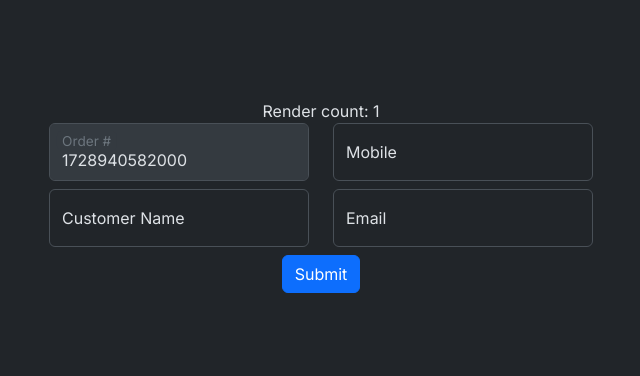
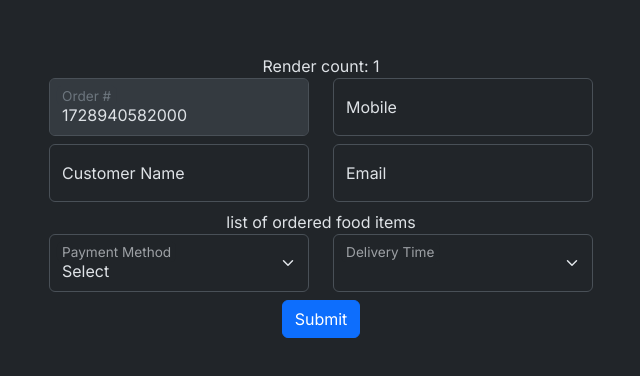
Before and after one commit to skrtz/food-delivery-form, a React (Vite) app: page / in a window 1280 px wide. Shown: the part 204-580 px from the top of the page, without its empty margins (319-959 px from the left). Built offline with nearby package versions, Linux system fonts and the light colour scheme.

Commit message:
create reusable dropdown component

```diff
--- a/src/components/FoodDeliveryForm.tsx
+++ b/src/components/FoodDeliveryForm.tsx
@@ -1,13 +1,31 @@
 import { useForm, FieldErrors } from 'react-hook-form'
 import { getRenderCount } from '../utils/getRenderCount';
 import { TextField } from '../controls/TextField';
+import { Select } from '../controls/Select';
+import { SelectOptionType } from '../types';
 
 type FoodDeliveryFormType = {
     orderNumber: number,
     email: string,
     customerName: string,
     mobile: string,
+    paymentMethod: string,
+    deliveryTime: string,
 }
+
+const paymentOptions: SelectOptionType[] = [
+    { value: '', text: 'Select' },
+    { value: 'online', text: 'Paid Online' },
+    { value: 'cash', text: 'Cash' },
+];
+
+const deliveryTimeOptions: SelectOptionType[] = [
+    { value: 0, text: 'Select' },
+    { value: 30, text: 'Half an Hour' },
+    { value: 60, text: '1 Hour' },
+    { value: 120, text: '2 Hour' },
+    { value: 180, text: '3 Hour' },
+];
 
 const RenderCount = getRenderCount();
 
@@ -18,6 +36,8 @@ export const FoodDeliveryForm = () => {
             email: '',
             customerName: '',
             mobile: '',
+            paymentMethod: '',
+            deliveryTime: '',
         },
         mode: 'onSubmit',
         reValidateMode: 'onSubmit',
@@ -86,6 +106,23 @@ export const FoodDeliveryForm = () => {
                     />
                 </div>
             </div>
+            <div>list of ordered food items</div>
+            <div className="row mb-2">
+                <div className="col">
+                    <Select
+                        label='Payment Method'
+                        {...register('paymentMethod')}
+                        options={paymentOptions}
+                    />
+                </div>
+                <div className="col">
+                    <Select
+                        label='Delivery Time'
+                        {...register('deliveryTime')}
+                        options={deliveryTimeOptions}
+                    />
+                </div>
+            </div>
             <button type="submit" className="btn btn-primary">Submit</button>
         </form>
     )
--- /dev/null
+++ b/src/controls/Select.tsx
@@ -0,0 +1,34 @@
+import { forwardRef, ForwardedRef } from "react";
+import { FieldError } from "react-hook-form";
+import { SelectOptionType } from "../types";
+
+type SelectFieldProps = React.SelectHTMLAttributes<HTMLSelectElement> & {
+    label?: string,
+    error?: FieldError | undefined,
+    options: SelectOptionType[]
+}
+
+export const Select = forwardRef((props: SelectFieldProps, ref: ForwardedRef<HTMLSelectElement>) => {
+    const { className = '', label, error, ...other } = props;
+
+    return (
+        <div className={`form-floating ${className}`}>
+            <select
+                className="form-select"
+                ref={ref}
+                {...other}
+            >
+                {props.options.map((option, index) => (
+                    <option
+                        key={index}
+                        value={typeof option == 'string' ? option : option.value}
+                    >
+                        {typeof option == 'string' ? option : option.text}
+                    </option>
+                ))}
+            </select>
+            <label>{label}</label>
+            {error && <div className="invalid-feedback">{error.message}</div>}
+        </div>
+    )
+})
--- /dev/null
+++ b/src/types/index.ts
@@ -0,0 +1,3 @@
+export type SelectOptionType = string |
+{ value: string, text: string } |
+{ value: number, text: string }
```
